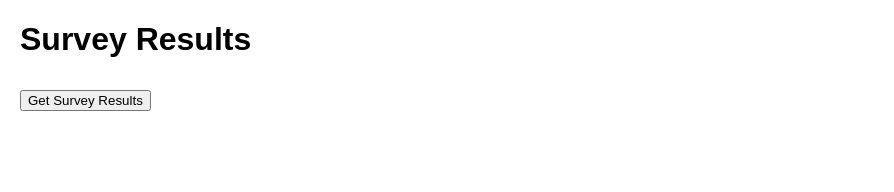
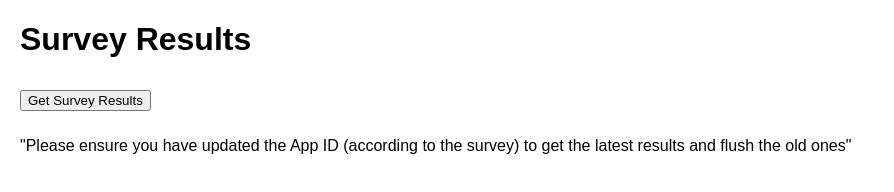
Before and after one commit to RsAgBansal/blockchain, a plain HTML site: page static/survey_results.html in a window 1280 px wide. Shown: the whole page, without its empty margins (0-894 px from the left). Drawn offline with Linux system fonts and the light colour scheme.

Commit message:
Update survey_results.html

```diff
--- a/static/survey_results.html
+++ b/static/survey_results.html
@@ -25,5 +25,8 @@
             document.getElementById('results-info').innerText = `Response 1: ${data.Response1}\nResponse 2: ${data.Response2}`;
         }
     </script>
+    <p>
+        "Please ensure you have updated the App ID (according to the survey) to get the latest results and flush the old ones"
+    </p>
 </body>
 </html>
```
